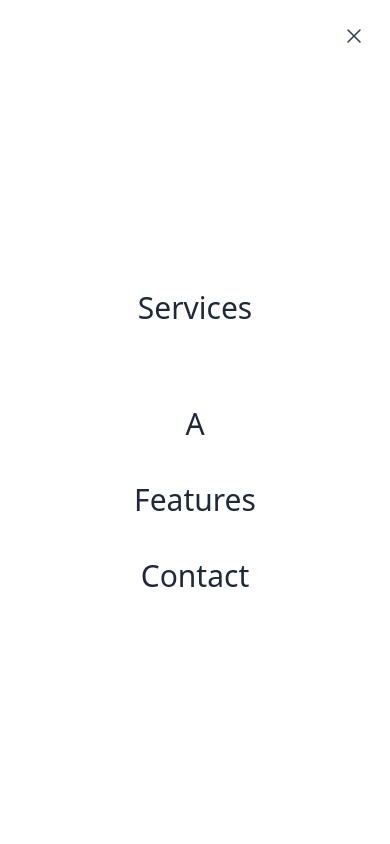
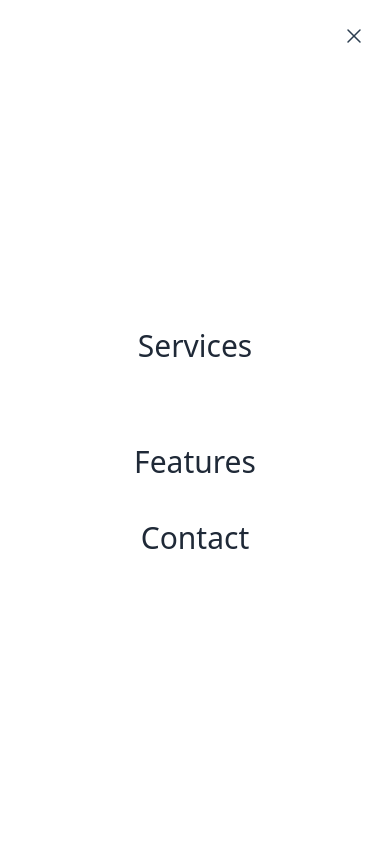
Before and after one commit to waheed-dev/marketing-web, a Next.js app: page / in a window 390 px wide. Both pictures are taken after a click on the element 354 px from the left and 37 px from the top of the page. Shown: the top 844 px of the page. Built offline with nearby package versions, Linux system fonts and the light colour scheme.

Commit message:
initital commit for clients website

```diff
--- a/components/navbar/Navbar.jsx
+++ b/components/navbar/Navbar.jsx
@@ -53,12 +53,9 @@ export default function Navbar() {
                           </div>
                           <ul className="flex text-3xl md:text-base items-center py-10 md:flex flex-col md:flex-row justify-center fixed md:relative top-0 bottom-0 left-0 right-0 bg-white md:bg-transparent z-20">
                               <li className="text-gray-800 hover:text-gray-900 cursor-pointer lg:text-lg pt-10 md:pt-0">
-                                  <Link href={'/Services'}>Services</Link>
+                                  <Link href={'/services'}>Services</Link>
                               </li>
                               <li className="text-gray-800 hover:text-gray-900 cursor-pointer lg:text-lg pt-10 md:pt-0 md:ml-5 lg:ml-10">
-                              </li>
-                              <li className="text-gray-800 hover:text-gray-900 cursor-pointer lg:text-lg pt-10 md:pt-0 md:ml-5 lg:ml-10">
-                                  <a href="javascript: void(0)">A</a>
                               </li>
                               <li className="text-gray-800 hover:text-gray-900 cursor-pointer lg:text-lg pt-10 md:pt-0 md:ml-5 lg:ml-10">
                                   <a href="javascript: void(0)">Features</a>
```
